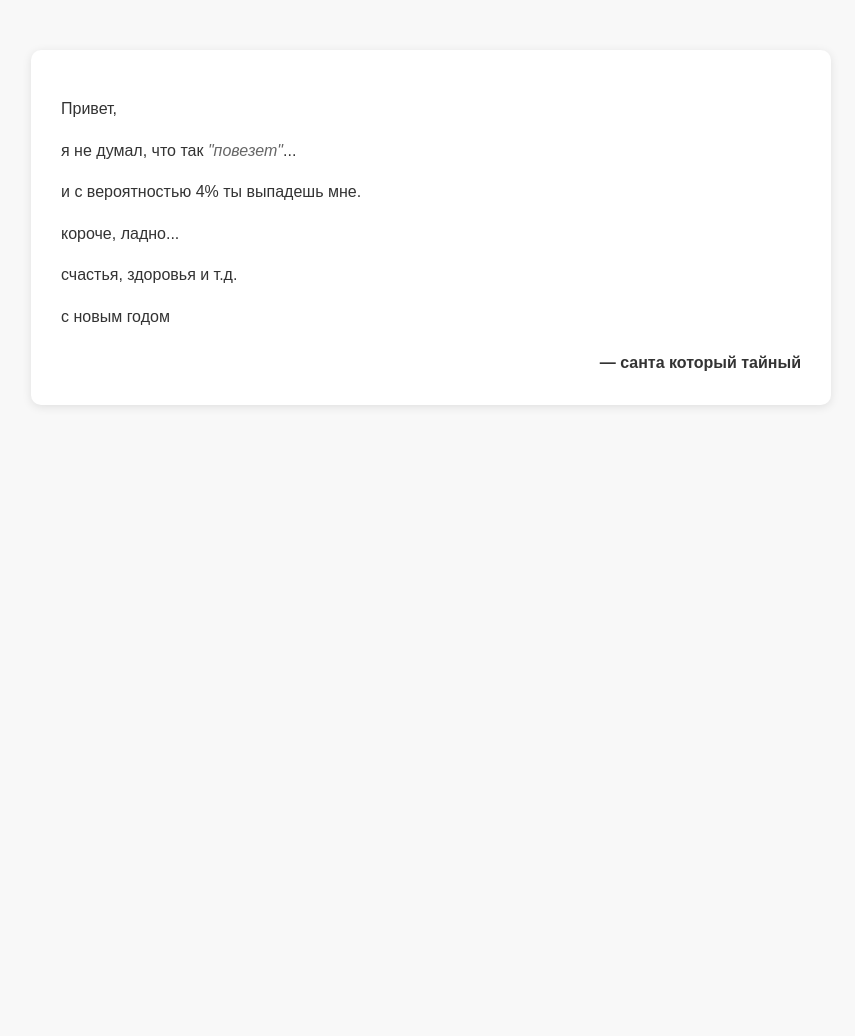
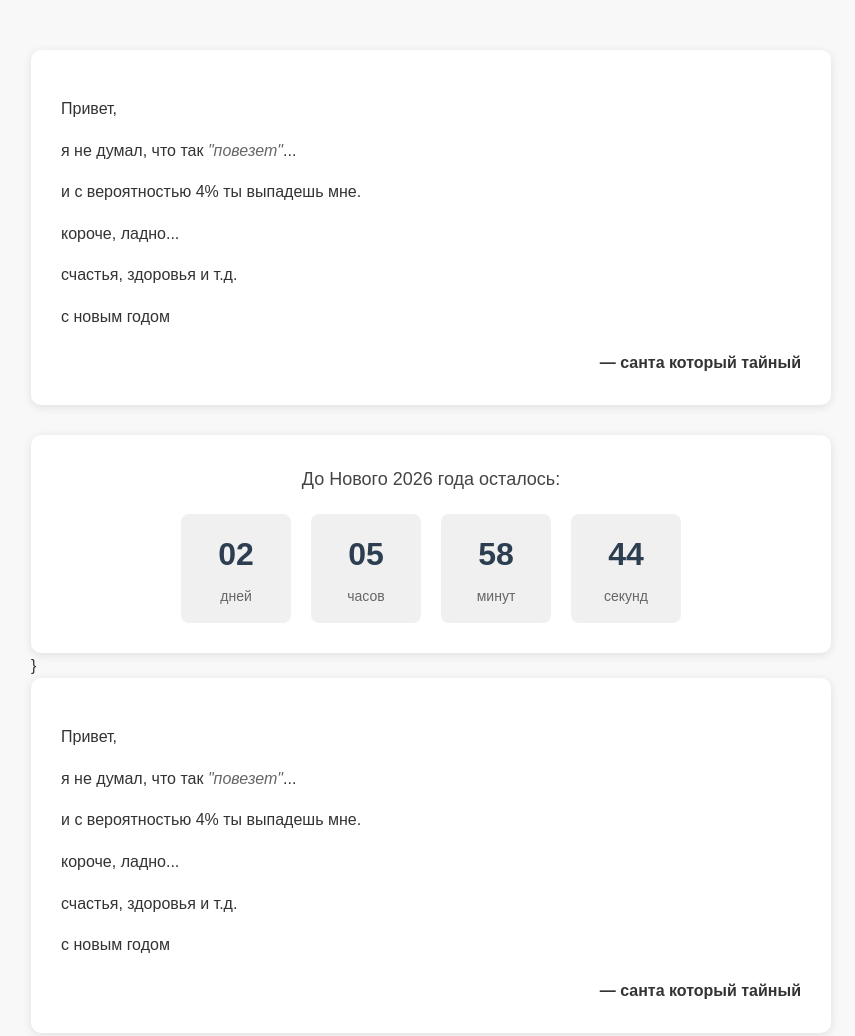
Before and after one commit to ArTurProgramming-official/-, a plain HTML site: page index.html in a window 1280 px wide. Shown: the whole page, without its empty margins (209-1064 px from the left). Before the commit the page ends 800 px from the top, so only its background shows below. Drawn offline with Linux system fonts and the light colour scheme.

Commit message:
Update index.html

```diff
--- a/index.html
+++ b/index.html
@@ -22,6 +22,7 @@
             padding: 30px;
             border-radius: 10px;
             box-shadow: 0 2px 10px rgba(0,0,0,0.1);
+            margin-bottom: 30px;
         }
 
         .quote {
@@ -35,6 +36,137 @@
             text-align: right;
             font-weight: bold;
         }
+
+        .timer-container {
+            background-color: white;
+            padding: 30px;
+            border-radius: 10px;
+            box-shadow: 0 2px 10px rgba(0,0,0,0.1);
+            text-align: center;
+        }
+
+        .timer-title {
+            font-size: 18px;
+            margin-bottom: 20px;
+            color: #444;
+        }
+
+        .timer {
+            display: flex;
+            justify-content: center;
+            gap: 20px;
+            flex-wrap: wrap;
+        }
+
+        .timer-unit {
+            background-color: #f0f0f0;
+            padding: 15px;
+            border-radius: 8px;
+            min-width: 80px;
+        }
+
+        .timer-value {
+            font-size: 32px;
+            font-weight: bold;
+            color: #2c3e50;
+            display: block;
+        }
+
+        .timer-label {
+            font-size: 14px;
+            color: #666;
+            margin-top: 5px;
+            display: block;
+        }
+
+        @media (max-width: 600px) {
+            .timer-unit {
+                min-width: 70px;
+                padding: 12px;
+            }
+
+            .timer-value {
+                font-size: 28px;
+            }
+        }
+    </style>
+</head>
+<body>
+    <div class="text-container">
+        <p>Привет,</p>
+        <p>я не думал, что так <span class="quote">"повезет"</span>...</p>
+        <p>и с вероятностью 4% ты выпадешь мне.</p>
+        <p>короче, ладно...</p>
+        <p>счастья, здоровья и т.д.</p>
+        <p>с новым годом</p>
+
+        <div class="signature">— санта который тайный</div>
+    </div>
+
+    <div class="timer-container">
+        <div class="timer-title">До Нового 2026 года осталось:</div>
+        <div class="timer">
+            <div class="timer-unit">
+                <span id="days" class="timer-value">00</span>
+                <span class="timer-label">дней</span>
+            </div>
+            <div class="timer-unit">
+                <span id="hours" class="timer-value">00</span>
+                <span class="timer-label">часов</span>
+            </div>
+            <div class="timer-unit">
+                <span id="minutes" class="timer-value">00</span>
+                <span class="timer-label">минут</span>
+            </div>
+            <div class="timer-unit">
+                <span id="seconds" class="timer-value">00</span>
+                <span class="timer-label">секунд</span>
+            </div>
+        </div>
+    </div>
+
+    <script>
+        function updateTimer() {
+            // Получаем текущую дату
+            const now = new Date();
+
+            // Устанавливаем дату Нового 2026 года
+            const newYear2026 = new Date('January 1, 2026 00:00:00');
+
+            // Вычисляем разницу во времени в миллисекундах
+            const timeDiff = newYear2026 - now;
+
+            // Если Новый год уже наступил
+            if (timeDiff <= 0) {
+                document.getElementById('days').textContent = '00';
+                document.getElementById('hours').textContent = '00';
+                document.getElementById('minutes').textContent = '00';
+                document.getElementById('seconds').textContent = '00';
+                document.querySelector('.timer-title').textContent = 'С Новым 2026 годом! 🎉';
+                return;
+            }
+
+            // Вычисляем дни, часы, минуты и секунды
+            const days = Math.floor(timeDiff / (1000 * 60 * 60 * 24));
+            const hours = Math.floor((timeDiff % (1000 * 60 * 60 * 24)) / (1000 * 60 * 60));
+            const minutes = Math.floor((timeDiff % (1000 * 60 * 60)) / (1000 * 60));
+            const seconds = Math.floor((timeDiff % (1000 * 60)) / 1000);
+
+            // Обновляем значения на странице
+            document.getElementById('days').textContent = days.toString().padStart(2, '0');
+            document.getElementById('hours').textContent = hours.toString().padStart(2, '0');
+            document.getElementById('minutes').textContent = minutes.toString().padStart(2, '0');
+            document.getElementById('seconds').textContent = seconds.toString().padStart(2, '0');
+        }
+
+        // Обновляем таймер сразу при загрузке страницы
+        updateTimer();
+
+        // Затем обновляем каждую секунду
+        setInterval(updateTimer, 1000);
+    </script>
+</body>
+</html>        }
     </style>
 </head>
 <body>
```
